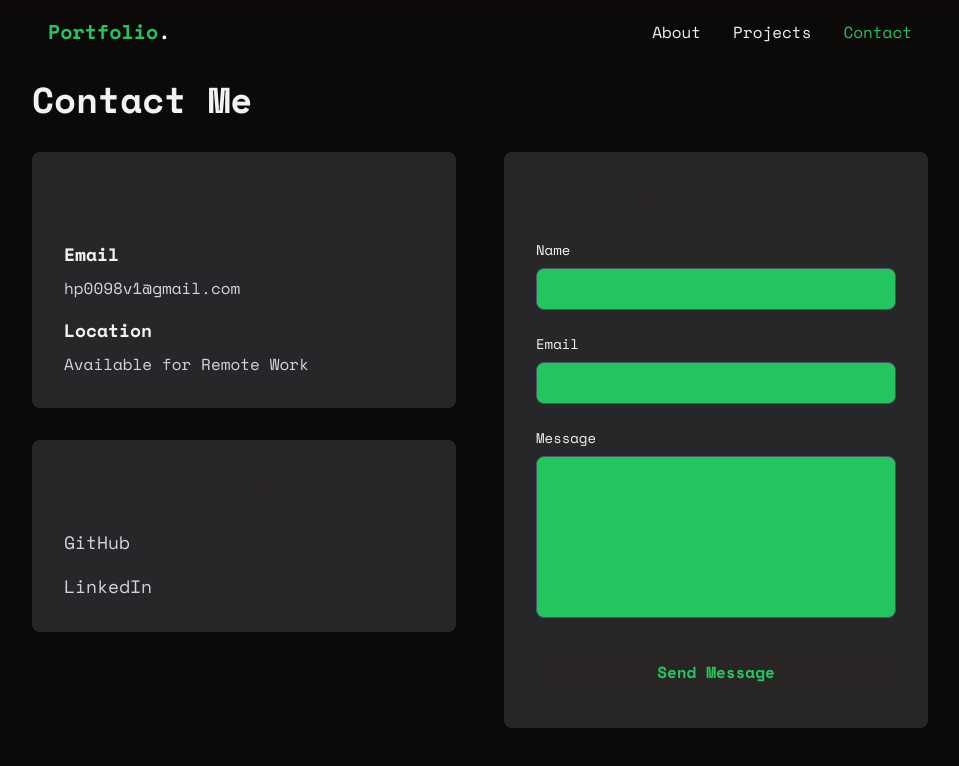
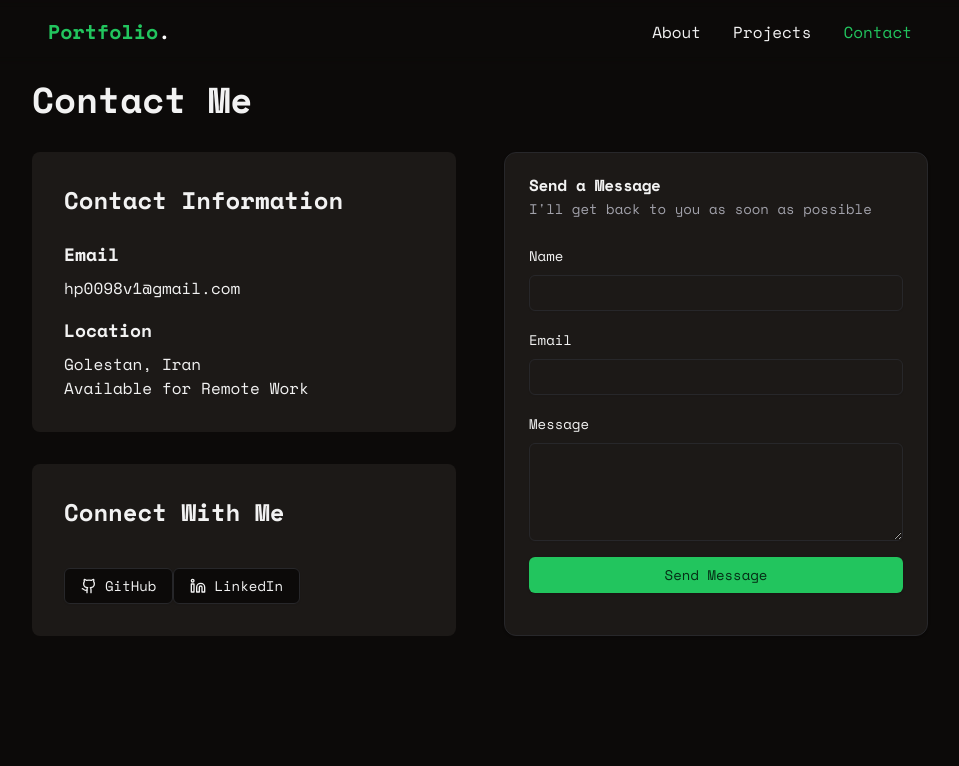
Before and after one commit to hp0098v1/portfolio, a Next.js app: page /contact in a window 1280 px wide. Shown: the top 766 px of the page, without its empty margins (160-1119 px from the left). Built offline with nearby package versions, Linux system fonts and the light colour scheme.

Commit message:
fix contact page

```diff
--- a/src/app/contact/page.tsx
+++ b/src/app/contact/page.tsx
@@ -1,6 +1,18 @@
 'use client';
 
+import { Button } from '@/components/ui/button';
+import {
+  Card,
+  CardContent,
+  CardDescription,
+  CardHeader,
+  CardTitle,
+} from '@/components/ui/card';
+import { Input } from '@/components/ui/input';
+import { Label } from '@/components/ui/label';
+import { Textarea } from '@/components/ui/textarea';
 import { socialLinks } from '@/constants';
+import { Github, Linkedin } from 'lucide-react';
 import { useState } from 'react';
 
 export default function ContactPage() {
@@ -35,121 +47,104 @@ export default function ContactPage() {
         <div className='grid md:grid-cols-2 gap-12'>
           {/* Contact Information */}
           <div>
-            <div className='bg-secondary p-8 rounded-lg mb-8'>
-              <h2 className='text-2xl font-bold mb-6 text-accent'>
-                Contact Information
-              </h2>
+            <div className='bg-card text-card-foreground p-8 rounded-lg mb-8'>
+              <h2 className='text-2xl font-bold mb-6'>Contact Information</h2>
               <div className='space-y-4'>
                 <div>
                   <h3 className='text-lg font-bold mb-2'>Email</h3>
                   <a
                     href={`mailto:${socialLinks.email}`}
-                    className='text-gray-300 hover:text-accent transition-colors'
+                    className='transition-colors hover:text-primary'
                   >
                     {socialLinks.email}
                   </a>
                 </div>
                 <div>
                   <h3 className='text-lg font-bold mb-2'>Location</h3>
-                  <p className='text-gray-300'>Available for Remote Work</p>
+                  <p>
+                    {socialLinks.location}
+                    <br /> Available for Remote Work
+                  </p>
                 </div>
               </div>
             </div>
 
             {/* Social Links */}
-            <div className='bg-secondary p-8 rounded-lg'>
-              <h2 className='text-2xl font-bold mb-6 text-accent'>
-                Connect With Me
-              </h2>
+            <div className='bg-card text-card-foreground p-8 rounded-lg'>
+              <h2 className='text-2xl font-bold mb-6 '>Connect With Me</h2>
               <div className='space-y-4'>
+                <Button asChild variant='outline'>
                   <a
                     href={socialLinks.github}
                     target='_blank'
                     rel='noopener noreferrer'
-                  className='flex items-center text-gray-300 hover:text-accent transition-colors'
                   >
-                  <span className='text-lg'>GitHub</span>
+                    <Github /> GitHub
                   </a>
+                </Button>
+                <Button asChild variant='outline'>
                   <a
                     href={socialLinks.linkedin}
                     target='_blank'
                     rel='noopener noreferrer'
-                  className='flex items-center text-gray-300 hover:text-accent transition-colors'
                   >
-                  <span className='text-lg'>LinkedIn</span>
+                    <Linkedin /> LinkedIn
                   </a>
+                </Button>
               </div>
             </div>
           </div>
 
-          {/* Contact Form */}
-          <div className='bg-secondary p-8 rounded-lg'>
-            <h2 className='text-2xl font-bold mb-6 text-accent'>
-              Send a Message
-            </h2>
-            <form onSubmit={handleSubmit} className='space-y-6'>
-              <div>
-                <label
-                  htmlFor='name'
-                  className='block text-sm font-medium mb-2'
-                >
-                  Name
-                </label>
-                <input
-                  type='text'
+          <Card>
+            <CardHeader>
+              <CardTitle>Send a Message</CardTitle>
+              <CardDescription>
+                I&apos;ll get back to you as soon as possible
+              </CardDescription>
+            </CardHeader>
+            <CardContent>
+              <form onSubmit={handleSubmit} className='space-y-4'>
+                <div className='space-y-2'>
+                  <Label htmlFor='name'>Name</Label>
+                  <Input
                     id='name'
                     name='name'
                     value={formData.name}
                     onChange={handleChange}
                     required
-                  className='w-full px-4 py-2 rounded-lg bg-primary text-white border border-gray-600 focus:border-accent focus:outline-none'
                   />
                 </div>
 
-              <div>
-                <label
-                  htmlFor='email'
-                  className='block text-sm font-medium mb-2'
-                >
-                  Email
-                </label>
-                <input
+                <div className='space-y-2'>
+                  <Label htmlFor='email'>Email</Label>
+                  <Input
                     type='email'
                     id='email'
                     name='email'
                     value={formData.email}
                     onChange={handleChange}
                     required
-                  className='w-full px-4 py-2 rounded-lg bg-primary text-white border border-gray-600 focus:border-accent focus:outline-none'
                   />
                 </div>
 
-              <div>
-                <label
-                  htmlFor='message'
-                  className='block text-sm font-medium mb-2'
-                >
-                  Message
-                </label>
-                <textarea
+                <div className='space-y-2'>
+                  <Label htmlFor='message'>Message</Label>
+                  <Textarea
                     id='message'
                     name='message'
                     value={formData.message}
                     onChange={handleChange}
                     required
-                  rows={6}
-                  className='w-full px-4 py-2 rounded-lg bg-primary text-white border border-gray-600 focus:border-accent focus:outline-none resize-none'
+                    rows={4}
                   />
                 </div>
 
-              <button
-                type='submit'
-                className='w-full bg-accent text-primary font-bold py-3 px-6 rounded-lg hover:bg-accent-light transition-colors'
-              >
+                <Button type='submit' className='w-full'>
                   Send Message
-              </button>
+                </Button>
               </form>
-          </div>
+            </CardContent>
+          </Card>
         </div>
       </div>
     </main>
--- /dev/null
+++ b/src/components/about/contact-me.tsx
@@ -0,0 +1,38 @@
+import { Button } from '@/components/ui/button';
+import { socialLinks } from '@/constants';
+import { Github, Linkedin, Mail } from 'lucide-react';
+
+export function ContactMe() {
+  return (
+    <section>
+      <h2 className='text-2xl font-bold mb-4 text-primary'>Connect With Me</h2>
+      <div className='flex flex-wrap gap-4'>
+        <Button asChild variant='outline'>
+          <a
+            href={socialLinks.github}
+            target='_blank'
+            rel='noopener noreferrer'
+          >
+            <Github /> GitHub
+          </a>
+        </Button>
+        <Button asChild variant='outline'>
+          <a
+            href={socialLinks.linkedin}
+            target='_blank'
+            rel='noopener noreferrer'
+          >
+            <Linkedin />
+            LinkedIn
+          </a>
+        </Button>
+        <Button asChild variant='outline'>
+          <a href={`mailto:${socialLinks.email}`}>
+            <Mail />
+            Email
+          </a>
+        </Button>
+      </div>
+    </section>
+  );
+}
```
Lines whose indentation alone changed are shown as unchanged.
